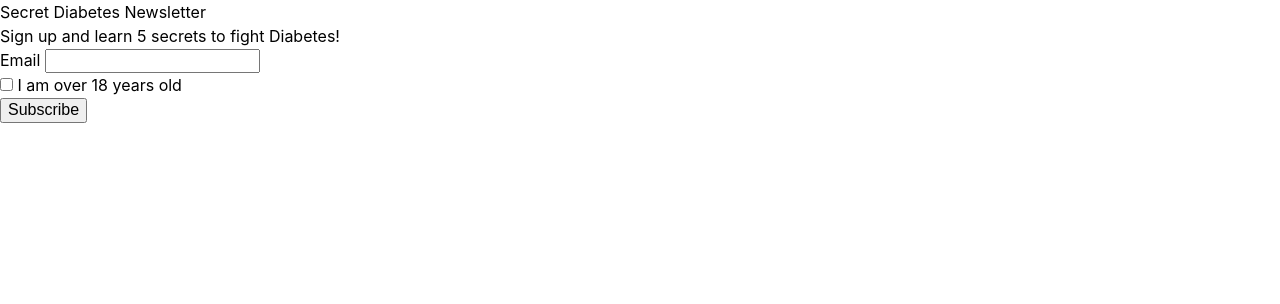
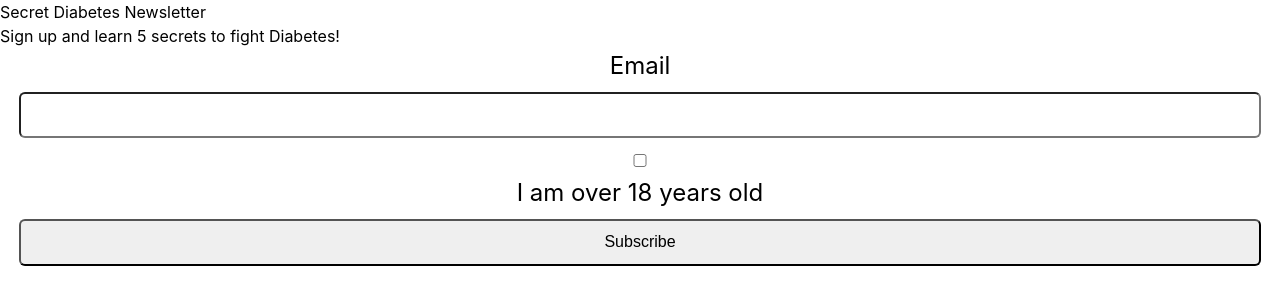
Before and after one commit to itmd-362organzation/Lab3, a plain HTML site: page index.html in a window 1280 px wide. Drawn offline with nearby package versions, Linux system fonts and the light colour scheme.

Commit message:
Update screen.css

```diff
--- a/css/screen.css
+++ b/css/screen.css
@@ -4,3 +4,23 @@ html {
   font-family: -apple-system, BlinkMacSystemFont, "Segoe UI", Roboto, Helvetica, Arial, sans-serif;
 
    }
+
+label {
+  display: block;
+  text-align: center;
+  font-size: 1.5em;
+  width: 97%;
+  margin: 0 1.5%;
+}
+
+input {
+  box-sizing: border-box;
+  width:97%;
+  padding: 12px 20px;
+  margin: 8px 1.5%;
+  border-radius: 6px;
+}
+
+.fontsize {
+  font-size: 1.3em;
+}
```
